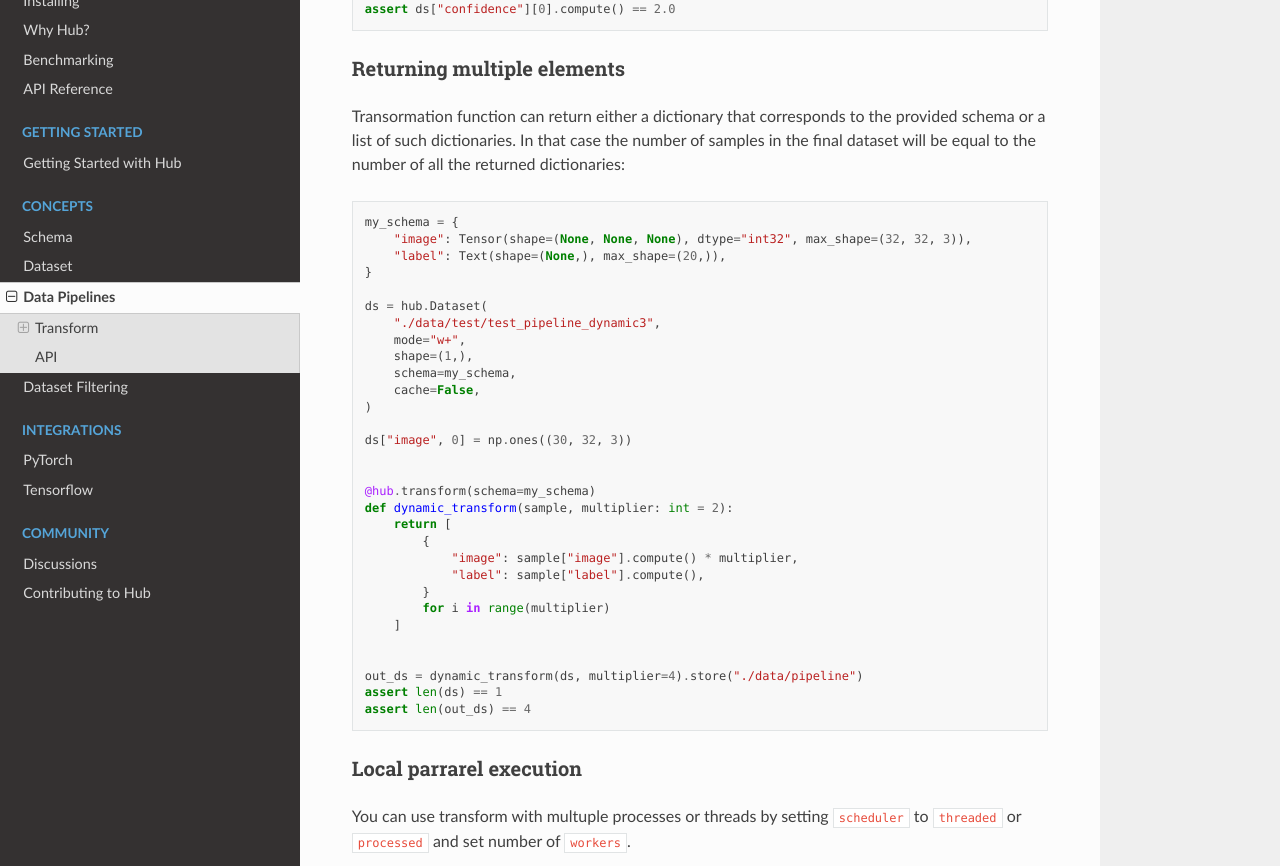
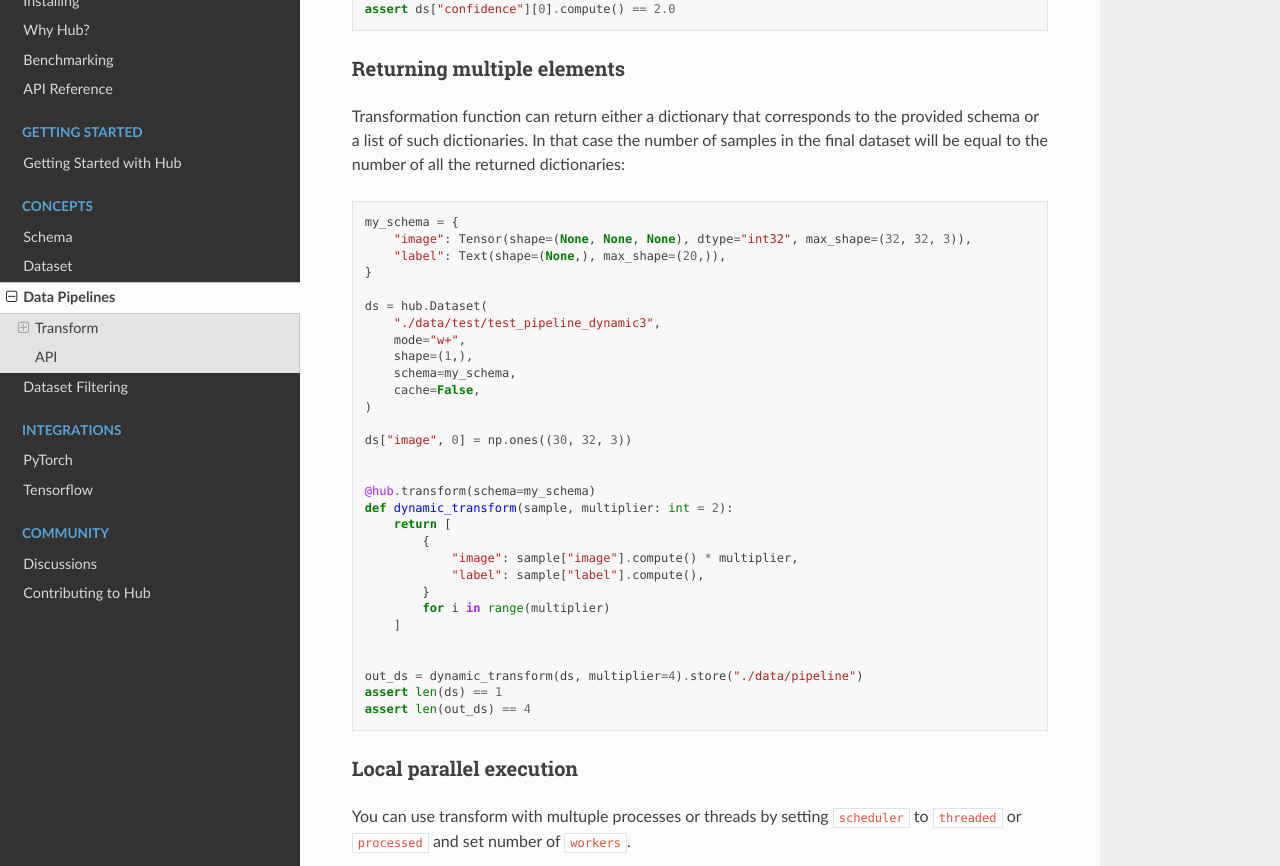
Before and after one commit to activeloopai/deeplake, a Sphinx documentation site: the page built from docs/source/concepts/transform.md, in a window 1280 px wide and 1400 px high, scrolled down 1997 px. Shown: the part 151-1017 px from the top of the window. Built offline with Sphinx 7.4.7 and the Read the Docs theme 2.0.0, drawn with Linux system fonts in a browser that asks for light colours.

Commit message:
Update transform.md
doc fix

````diff
--- a/docs/source/concepts/transform.md
+++ b/docs/source/concepts/transform.md
@@ -109,7 +109,7 @@ assert ds["confidence"][0].compute() == 2.0
 
 ### Returning multiple elements
 
-Transormation function can return either a dictionary that corresponds to the provided schema or a list of such dictionaries. In that case the number of samples in the final dataset will be equal to the number of all the returned dictionaries:
+Transformation function can return either a dictionary that corresponds to the provided schema or a list of such dictionaries. In that case the number of samples in the final dataset will be equal to the number of all the returned dictionaries:
 
 ```python
 my_schema = {
@@ -144,7 +144,7 @@ assert len(ds) == 1
 assert len(out_ds) == 4
 ```
 
-### Local parrarel execution
+### Local parallel execution
 
 You can use transform with multuple processes or threads by setting `scheduler` to `threaded` or `processed` and set number of `workers`.
 
````
